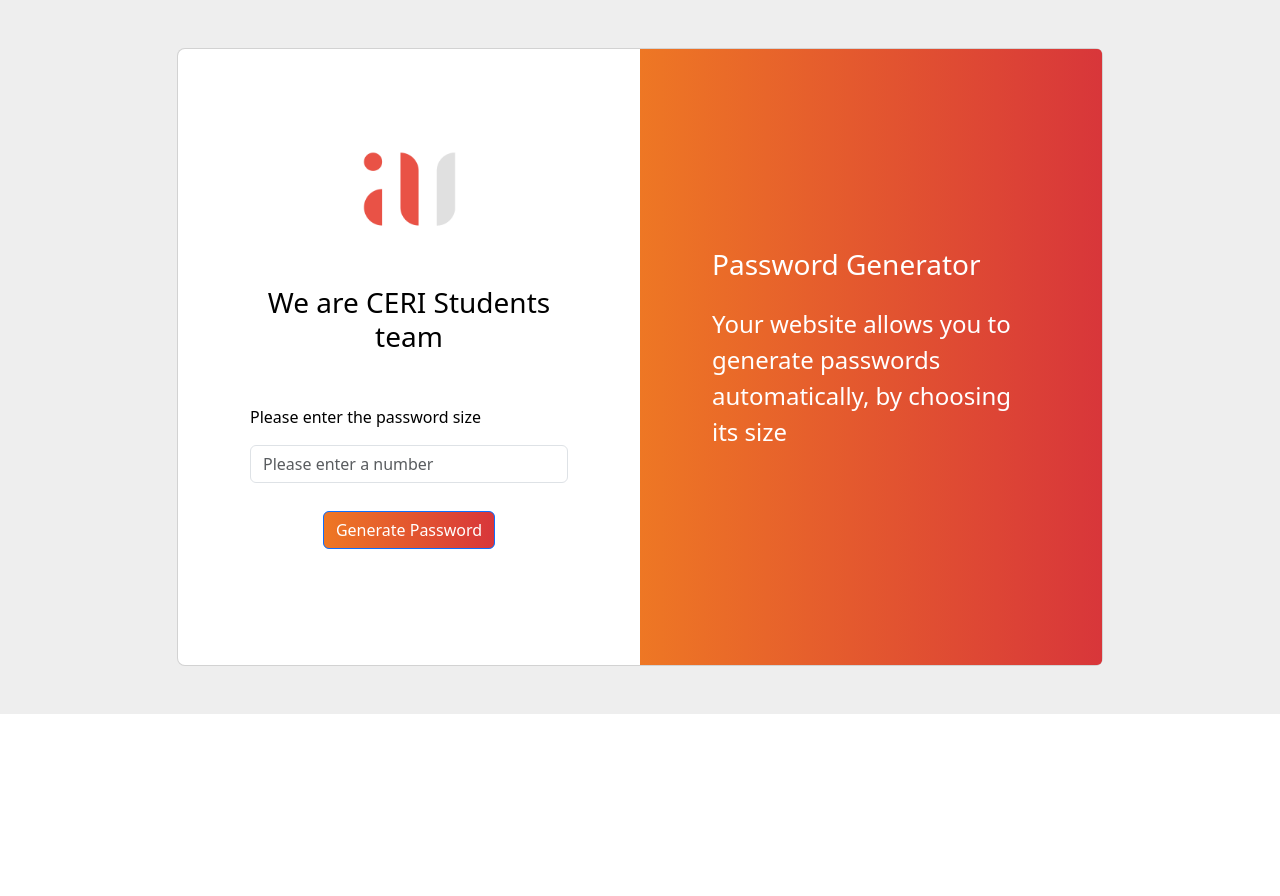
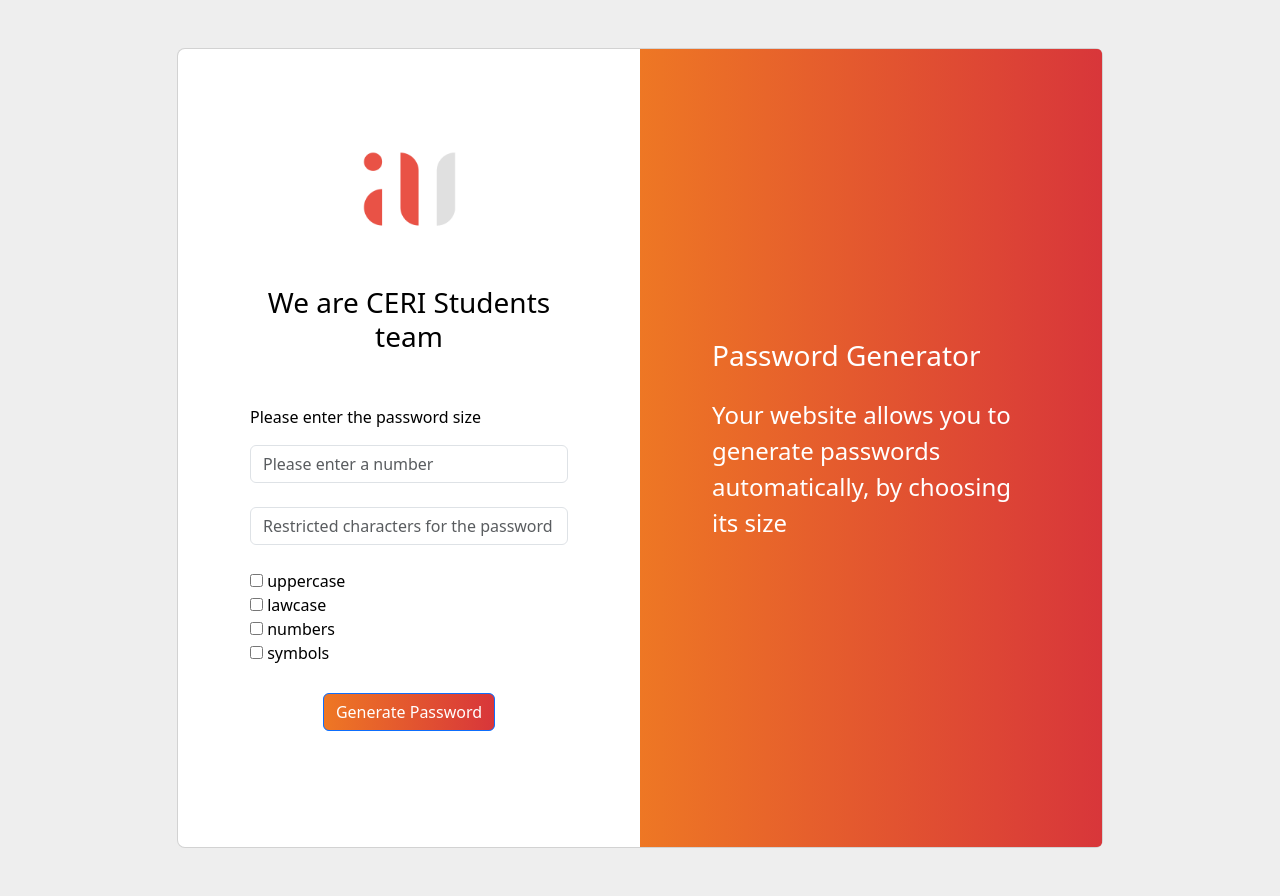
Before and after one commit to KHARBOUCHMohammed/processus-du-developpement-logiciel, a PHP site: page / in a window 1280 px wide. Before the commit the page ends 714 px from the top, so only its background shows below. Run offline with PHP 8.4, Linux system fonts and the light colour scheme.

Commit message:
ajout des checkbox

```diff
--- a/index.php
+++ b/index.php
@@ -1,62 +1,3 @@
-<?php
-
-/*
-// Récupère les paramètres pour adapter selon les besoins de l'utilisateur
-//$SaisieNbrPasswd     = $_GET['nbrPasswd']    ;
-if(isset($_POST['submit']))
-{
-$SaisieNbrPasswd     = 1;
-$SaisieNbrCaract    = $_POST['taille']    ;
-//$SaisieNbrCaract = 8;
-//$SaisieTypePasswd     = $_GET['typePasswd']    ;
-
-
-$caract="@!:;,*{[]}/?*~$=+_-&abcdefghijklmnopqrstuvwxyzABCDEFGHIJKLMNOPQRSTUVWXYZ0123456789";
-*/
-// Type de caractères à prendre en compte pour générer les mots de passe (change selon paramètre utilisateur) :
-/*if ($SaisieTypePasswd == '1')
-{
-$caract = "0123456789";
-}
-else if ($SaisieTypePasswd == '2')
-{
-$caract = "abcdefghijklmnopqrstuvwyxz";
-}
-else if ($SaisieTypePasswd == '3')
-{
-$caract = "abcdefghijklmnopqrstuvwyxz0123456789";
-}
-else if ($SaisieTypePasswd == '4')
-{
-$caract = "abcdefghijklmnopqrstuvwyxz0123456789@!:;,§/?*µ$=+";
-}*/
-
-
-
-// Nombre de caractères que le mot de passe doit contenir (= saisie utilisateur) :
-/*$nb_caract = $SaisieNbrCaract;
-
-// On fait un première boucle pour générer des mots de passe jusqu'au nombre indiqué par l'utilisateur
-// Puis une seconde boucle pour générer le mot de passe caractère par caractère jusqu'au nombre indiqué par l'utilisateur
-for($nbrPasswd = 1; $nbrPasswd <= $SaisieNbrPasswd; $nbrPasswd++)
-{
-for($i = 1; $i <= $nb_caract; $i++) {
-
-// On compte le nombre de caractères
-$Nbr = strlen($caract);
-
-// On choisit un caractère au hasard dans la chaine sélectionnée :
-$Nbr = mt_rand(0,($Nbr-1));
-
-// Pour finir, on écrit le résultat :
-//print $caract[$Nbr];
-
-}
-echo "<br>";
-}
-
-}*/
-?>
 
 <?php
 
@@ -69,7 +10,7 @@ function messageErreur($length){
     return "Erreur the password must not exceed 30 characters !";
   }
   else if ( $length == null  && empty($length)) {
-    return "Please enter a number between 1 and 30 :)";
+    return "Please enter a number between 1 and 30 ";
   }
   elseif ($length < 0) {
        return "Erreur the number must not be negative !";
@@ -79,18 +20,51 @@ function messageErreur($length){
   }
 
   }
-function generer_mot_de_passe($longueur ) {
 
 
+function generer_mot_de_passe($longueur) {
+
+    $lon = $_POST['taille'];
     if (messageErreur($longueur) == "correct"){
-        $lon = $_POST['taille'];
+
+
+
+      $use_uppercase = isset($_POST['uppercase']); // Utilisation de lettres majuscules
+      $use_numbers = isset($_POST['numbers']); // Utilisation de chiffres
+      $use_symbols = isset($_POST['symbols']); // Utilisation de caractères spéciaux
+      $lawcase= isset($_POST['lawcase']);
+
+      $chars = '';
+      echo $chars;
+
+      if ($use_uppercase) {
+          $chars .= 'ABCDEFGHIJKLMNOPQRSTUVWXYZ';
+      }
+      if ($lawcase) {
+
+        $chars .= 'abcdefghijklmnopqrstuvwxyz';
+    }
+      if ($use_numbers) {
+          $chars .= '0123456789';
+      }
+      if ($use_symbols) {
+          $chars .= '!@#$%^&*()_+-={}[]|\:;"<>,.?/~` ';
+      }
+      if (empty($use_symbols) && empty($use_numbers) && empty($use_uppercase) && empty($lawcase)){
+        $chars .= '0123456789abcdefghijklmnopqrstuvwxyzABCDEFGHIJKLMNOPQRSTUVWXYZ!@#$%^&*()_+-={}[]|\:;"<>,.?/~ ';
+      }
+
+
+
+
+
         // Liste des caractères possibles dans le mot de passe
-        $caracteres = '0123456789abcdefghijklmnopqrstuvwxyzABCDEFGHIJKLMNOPQRSTUVWXYZ';
+       // $chars = '0123456789abcdefghijklmnopqrstuvwxyzABCDEFGHIJKLMNOPQRSTUVWXYZ';
         // Initialisation du mot de passe
         $mot_de_passe = '';
         // Boucle pour générer le mot de passe caractère par caractère
         for ($i = 0; $i < $lon; $i++) {
-          $mot_de_passe .= $caracteres[rand(0, strlen($caracteres) - 1)];
+          $mot_de_passe .= $chars[rand(0, strlen($chars) - 1)];
         }
         // Retourner le mot de passe généré
          return $mot_de_passe;
@@ -99,6 +73,8 @@ function generer_mot_de_passe($longueur ) {
     }
 
 }
+
+
 
 
 
@@ -134,8 +110,7 @@ function generer_mot_de_passe($longueur ) {
               <div class="card-body p-md-5 mx-md-4">
 
                 <div class="text-center">
-                  <img src="gif_logo-2.gif"
-                    style="width: 185px;" alt="logo">
+                  <img src="gif_logo-2.gif" style="width: 185px;" alt="logo">
                   <h3 class="mt-1 mb-5 pb-1">We are CERI Students team</h3>
                 </div>
 
@@ -144,7 +119,30 @@ function generer_mot_de_passe($longueur ) {
 
                   <div class="form-outline mb-4">
                     <input type='number' name='taille' class="form-control"
-                      placeholder="Please enter a number"  title='Please enter a number between 1 & 30' />
+                      placeholder="Please enter a number"  title='Please enter a number between 1 & 30' value=""/>
+                      <br>
+                      <input type='text' name='' class="form-control"
+                      placeholder="Restricted characters for the password"  title='' value=""/>
+                      <br>
+                      <label>
+                        <input type="checkbox" name="uppercase" value="">
+                        uppercase
+                        </label>
+                        <br>
+                        <label>
+                        <input type="checkbox" name="lawcase" value="">
+                        lawcase
+                        </label>
+                        <br>
+                        <label>
+                        <input type="checkbox" name="numbers" value="">
+                        numbers
+                        </label>
+                        <br>
+                        <label>
+                        <input type="checkbox" name="symbols" value="">
+                        symbols
+                        </label>
 
                   </div>
 
@@ -157,7 +155,6 @@ function generer_mot_de_passe($longueur ) {
                           $mot_de_passe = generer_mot_de_passe($_POST['taille']);
                           echo $mot_de_passe;
                         }
-
 
                     ?>
                   </div>
```
